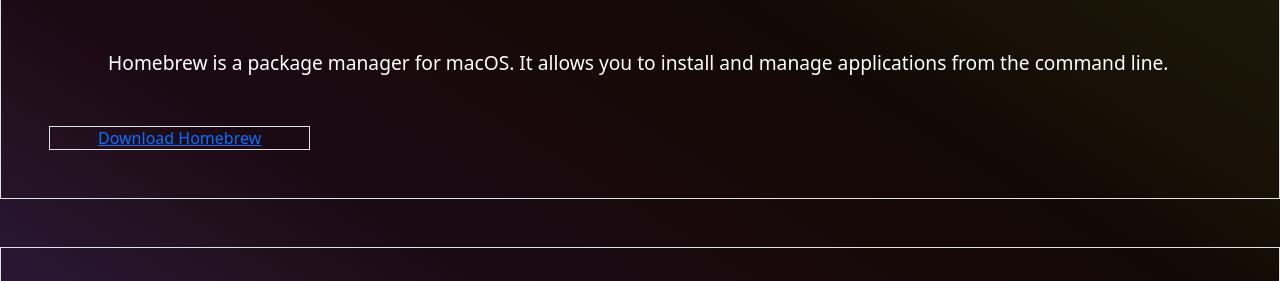
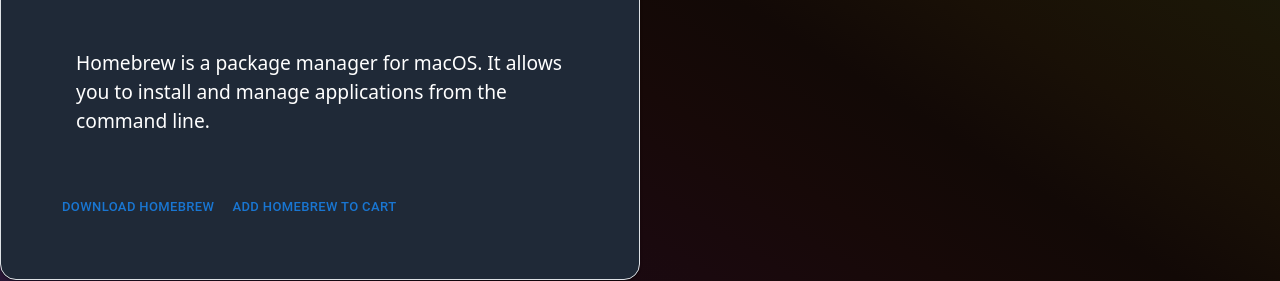
Before and after one commit to EmericLaberge/mac-companion-app, a React (Create React App) app: page /mac-companion-app/Terminal in a window 1280 px wide. Shown: the part 1040-1321 px from the top of the page. Built offline with nearby package versions, Linux system fonts and the light colour scheme.

Commit message:
using mui

```diff
--- a/package.json
+++ b/package.json
@@ -50,7 +50,8 @@
     ]
   },
   "devDependencies": {
+    "autoprefixer": "^10.4.16",
     "gh-pages": "^6.0.0",
-    "tailwindcss": "^3.3.3"
+    "tailwindcss": "^3.4.1"
   }
 }
--- a/src/Components/AppCard/AppCard.tsx
+++ b/src/Components/AppCard/AppCard.tsx
@@ -1,5 +1,16 @@
 import React from "react";
 import "./AppCard.css";
+import Card from "@mui/material/Card";
+import CardContent from "@mui/material/CardContent";
+import Typography from "@mui/material/Typography";
+import CardActions from "@mui/material/CardActions";
+import CardMedia from "@mui/material/CardMedia";
+import CardActionArea from "@mui/material/CardActionArea";
+import CardHeader from "@mui/material/CardHeader";
+import Button from "@mui/material/Button";
+import IconButton from "@mui/material/IconButton";
+
+
 
 interface AppCardProps {
   name: string;
@@ -8,10 +19,29 @@
   link: string;
 }
 const AppCard = (props: AppCardProps) => {
-const { name, description, image, link } = props;
+  const { name, description, image, link } = props;
 
   return (
-    <div className="flex flex-row p-5 border border-lightgray rounded-md mx-10 mt-5">
+    // <div className="flex flex-row p-5 border border-lightgray rounded-md mx-10 mt-5">
+    //   <div className="flex flex-col items-center mr-5 border-r border-gray-600 pr-5">
+    //     <h2 className="text-3xl text-white mb-5">{name}</h2>
+    //     <img src={image} alt={`${name} App`} className="w-40 h-40 mb-5" />
+    //   </div>
+    //   <div className="flex flex-col justify-between items-start pl-5 flex-1">
+    //     <div className="flex-1">
+    //       <p className="text-lg text-white my-5">{description}</p>
+    //     </div>
+    //     <a href={link} className="text-lg text-lightgray no-underline border border-gray-600 rounded-md px-5 py-2.5
+    //     mt-2.5 hover:bg-gray-800 hover:text-white align-self-end
+    //     " target="_blank" rel="noopener noreferrer">
+    //       Download {name}
+    //     </a>
+    //   </div>
+    // </div>
+
+<div className="align-center">
+    <Card className="flex flex-row p-5 border border-lightgray rounded-lg mx-10 mt-5 item-center" style={{
+    backgroundColor: "#1F2937", borderRadius: "16px", width: "50%"}}>
       <div className="flex flex-col items-center mr-5 border-r border-gray-600 pr-5">
         <h2 className="text-3xl text-white mb-5">{name}</h2>
         <img src={image} alt={`${name} App`} className="w-40 h-40 mb-5" />
@@ -20,12 +50,16 @@
         <div className="flex-1">
           <p className="text-lg text-white my-5">{description}</p>
         </div>
-        <a href={link} className="text-lg text-lightgray no-underline border border-gray-600 rounded-md px-5 py-2.5
-        mt-2.5 hover:bg-gray-800 hover:text-white align-self-end
-        " target="_blank" rel="noopener noreferrer">
-          Download {name}
-        </a>
+        <CardActions className="flex full-width justify-end">
+          <Button size="small" color="primary" href={link} target="_blank" rel="noopener noreferrer" className="hover:bg-gray-800 hover:text-white">
+            Download {name}
+          </Button>
+          <Button size="small" color="primary" href={link} target="_blank" rel="noopener noreferrer">
+            Add {name} to cart
+          </Button>
+        </CardActions>
       </div>
+    </Card>
     </div>
   );
 }
--- a/src/Home.tsx
+++ b/src/Home.tsx
@@ -1,7 +1,6 @@
 import React from "react";
 import NavBar from "./Components/Navbar/NavBar";
 import "./App.css";
-import AppCard from "./Components/AppCard/AppCard";
 function HomePage() {
   return (
     <div>
--- a/src/ListOfApps.tsx
+++ b/src/ListOfApps.tsx
@@ -3,6 +3,7 @@
 import AppCard from './Components/AppCard/AppCard';
 import { appsAtom, searchQueryAtom } from './atoms';
 import NavBar from './Components/Navbar/NavBar';
+import Grid from '@mui/material/Grid';
 const ListOfApps: React.FC = () => {
   const [apps] = useAtom(appsAtom);
   const [searchQuery] = useAtom(searchQueryAtom);
@@ -14,7 +15,9 @@
   return (
     <div>
       <NavBar />
+      <Grid container spacing={2}>
       {filteredApps.map((app) => (
+      <div className="flex justify-center align-center">
         <AppCard
           key={app.name}
           name={app.name}
@@ -22,7 +25,9 @@
           image={app.image}
           link={app.link}
         />
+      </div>
       ))}
+      </Grid>
     </div>
   );
 };
```
Also changed, not shown: 1 other file (tests, documents, lock files or other folders).
